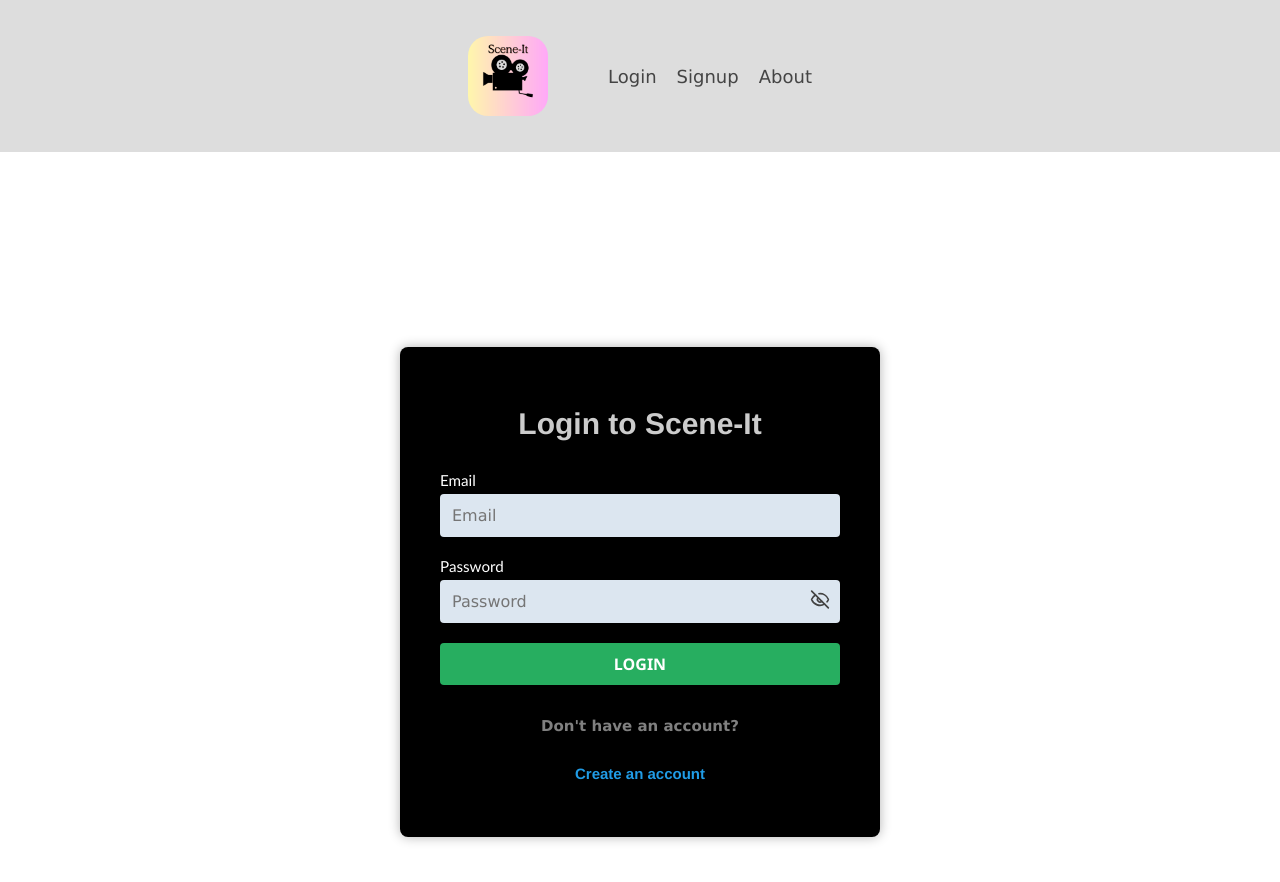
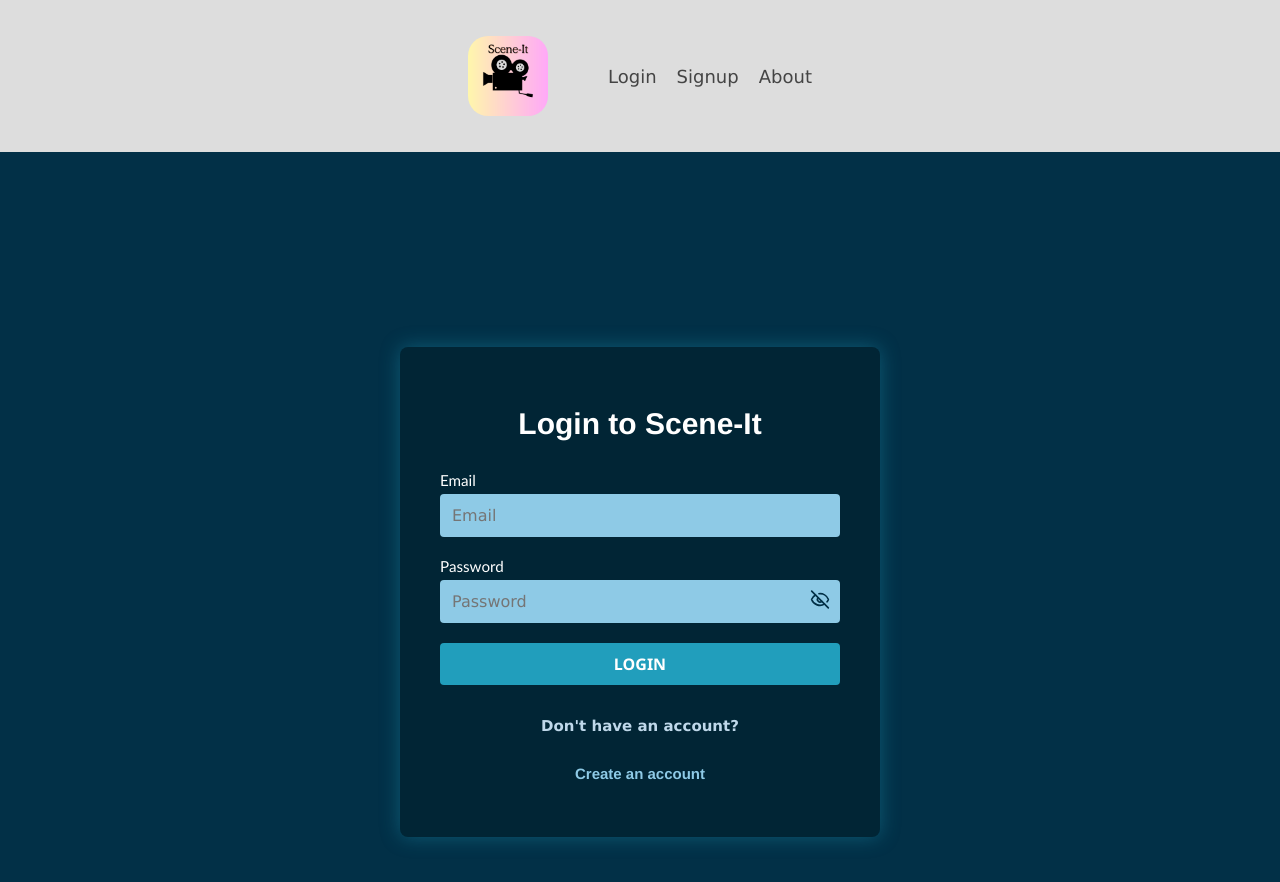
Before and after one commit to Krrithik/AppDev3390-FinalProject, a Vue app in the folder frontend/: page /login in a window 1280 px wide. Shown: the top 882 px of the page. Built offline with nearby package versions, Linux system fonts and the light colour scheme; the HTML template or start-up script is replaced by a standard one.

Commit message:
finished coloring on the non-user pages

```diff
--- a/frontend/src/views/AboutPage.vue
+++ b/frontend/src/views/AboutPage.vue
@@ -112,6 +112,8 @@ onMounted(() => {
     gap: 50px;
     padding: 80px 20px;
     font-family: sans-serif;
+    background-color: #023047;
+    color: #ffffff;
 }
 
 .spinnerOverlay {
@@ -147,7 +149,7 @@ onMounted(() => {
 }
 
 .sideBarContent {
-    border-right: 1px solid #ccc;
+    border-right: 1px solid #8ECAE6;
     padding-right: 20px;
     display: inline-block;
     font-family: 'Segoe UI', Tahoma, Geneva, Verdana, sans-serif;
@@ -161,12 +163,12 @@ onMounted(() => {
 
 .sideBar li {
     margin-bottom: 12px;
-    color: #444;
+    color: #EAFBFC;
     cursor: pointer;
 }
 
 .sideBar li:hover {
-    color: #209CE6;
+    color: #FB8500;
 }
 
 .sideBar a {
@@ -180,7 +182,7 @@ onMounted(() => {
 
 .sideBar a:hover {
     text-decoration: none;
-    color: #209CE6;
+    color: #FB8500;
 }
 
 .aboutMain {
@@ -196,17 +198,17 @@ onMounted(() => {
 .block h2 {
     font-size: 25px;
     margin-bottom: 12px;
-    color: #111;
-    border-bottom: 1px solid #ccc;
+    color: #FB8500;
+    border-bottom: 1px solid #8ECAE6;
     padding-bottom: 8px;
-    font-family:'Lucida Sans', 'Lucida Sans Regular', 'Lucida Grande', 'Lucida Sans Unicode', Geneva, Verdana, sans-serif;
+    font-family: 'Lucida Sans', 'Lucida Sans Regular', 'Lucida Grande', 'Lucida Sans Unicode', Geneva, Verdana, sans-serif;
 }
 
 .block p {
     font-size: 15px;
     line-height: 1.6;
-    color: #333;
+    color: #EAFBFC;
     margin-bottom: 12px;
-    font-family:Cambria, Cochin, Georgia, Times, 'Times New Roman', serif;
+    font-family: Cambria, Cochin, Georgia, Times, 'Times New Roman', serif;
 }
 </style>
--- a/frontend/src/views/LoginPage.vue
+++ b/frontend/src/views/LoginPage.vue
@@ -85,9 +85,9 @@ onMounted(() => {
    justify-content: center;
    align-items: center;
    height: 100vh;
-   background-color: white;
    padding: 40px;
    gap: 20px;
+   background-color: #023047;
 }
 
 .spinnerOverlay {
@@ -119,7 +119,7 @@ onMounted(() => {
 }
 
 .loginBar {
-   background-color: black;
+   background-color: #012535;
    padding: 40px;
    border-radius: 8px;
    width: 100%;
@@ -127,18 +127,18 @@ onMounted(() => {
    display: flex;
    flex-direction: column;
    gap: 20px;
-   box-shadow: 0 0 12px rgba(0, 0, 0, 0.3);
+   box-shadow: 0 0 20px rgba(33, 158, 188, 0.4);
    justify-content: center;
    align-items: center;
    text-align: center;
 }
 
 .formTitle {
-   color: #ccc;
+   color: #ffffff;
    font-size: 30px;
    text-align: center;
    margin-bottom: 10px;
-   font-family:'Franklin Gothic Medium', 'Arial Narrow', Arial, sans-serif;
+   font-family: 'Franklin Gothic Medium', 'Arial Narrow', Arial, sans-serif;
 }
 
 .inputGroup {
@@ -150,11 +150,11 @@ onMounted(() => {
 }
 
 .inputLabel {
-   color: white;
+   color: #ffffff;
    margin-bottom: 5px;
    font-size: 0.95rem;
    font-weight: 500;
-   font-family:'Gill Sans', 'Gill Sans MT', Calibri, 'Trebuchet MS', sans-serif;
+   font-family: 'Gill Sans', 'Gill Sans MT', Calibri, 'Trebuchet MS', sans-serif;
 }
 
 .passwordInputWrapper {
@@ -167,10 +167,10 @@ onMounted(() => {
    border-radius: 4px;
    border: none;
    font-size: 1rem;
-   background-color: #dce6f0;
+   background-color: #8ECAE6;
    width: 100%;
    box-sizing: border-box;
-   font-family:Verdana, Geneva, Tahoma, sans-serif;
+   font-family: Verdana, Geneva, Tahoma, sans-serif;
 }
 
 .passwordInputWrapper .loginInput {
@@ -191,15 +191,15 @@ onMounted(() => {
    border: none;
    padding: 0;
    cursor: pointer;
-   color: #444;
+   color: #023047;
 }
 
 .loginInput:focus {
-   outline: 2px solid #a696c8;
+   outline: 2px solid #219EBC;
 }
 
 .loginButton {
-   background-color: #27ae60;
+   background-color: #219EBC;
    color: white;
    border: none;
    padding: 10px 20px;
@@ -209,31 +209,31 @@ onMounted(() => {
    cursor: pointer;
    width: 400px;
    transition: background-color 0.3s ease;
-   font-family:'Segoe UI', Tahoma, Geneva, Verdana, sans-serif;
+   font-family: 'Segoe UI', Tahoma, Geneva, Verdana, sans-serif;
 }
 
 .loginButton:hover {
-   background-color: #1b7641;
+   background-color: #FB8500;
 }
 
 .redirectHeader {
-   color: gray;
+   color: #BFD8EA;
    height: 1px;
    font-size: 15px;
-   font-family:'Lucida Sans', 'Lucida Sans Regular', 'Lucida Grande', 'Lucida Sans Unicode', Geneva, Verdana, sans-serif;
+   font-family: 'Lucida Sans', 'Lucida Sans Regular', 'Lucida Grande', 'Lucida Sans Unicode', Geneva, Verdana, sans-serif;
 }
 
 .dontAccount {
-   color: #209CE6;
+   color: #8ECAE6;
    text-decoration: none;
    cursor: pointer;
    font-size: 15px;
-   font-family:'Franklin Gothic Medium', 'Arial Narrow', Arial, sans-serif;
+   font-family: 'Franklin Gothic Medium', 'Arial Narrow', Arial, sans-serif;
 }
 
 .dontAccount:hover {
    transform: scale(1.05);
-   text-shadow: 0 0 15px white, 0 0 25px #209CE6;
+   text-shadow: 0 0 15px white, 0 0 25px #FFB703;
    transition: all 0.3s ease;
 }
 
--- a/frontend/src/views/SignupPage.vue
+++ b/frontend/src/views/SignupPage.vue
@@ -117,7 +117,7 @@ onMounted(() => {
   justify-content: center;
   align-items: center;
   height: 100vh;
-  background-color: white;
+  background-color: #023047;
 }
 
 .spinnerOverlay {
@@ -149,7 +149,7 @@ onMounted(() => {
 }
 
 .signupForm {
-  background-color: black;
+  background-color: #012535;
   padding: 40px;
   border-radius: 8px;
   width: 100%;
@@ -157,11 +157,11 @@ onMounted(() => {
   display: flex;
   flex-direction: column;
   gap: 20px;
-  box-shadow: 0 0 12px rgba(0, 0, 0, 0.3);
+  box-shadow: 0 0 20px rgba(33, 158, 188, 0.4);
 }
 
 .formTitle {
-  color: #ccc;
+  color: #ffffff;
   font-size: 30px;
   text-align: center;
   margin-bottom: 10px;
@@ -174,7 +174,7 @@ onMounted(() => {
 }
 
 .inputLabel {
-  color: white;
+  color: #ffffff;
   margin-bottom: 5px;
   font-size: 0.95rem;
   font-weight: 500;
@@ -186,7 +186,8 @@ onMounted(() => {
   border-radius: 4px;
   border: none;
   font-size: 1rem;
-  background-color: #dce6f0;
+  background-color: #8ECAE6;
+  color: #000;
   width: 100%;
   box-sizing: border-box;
   font-family: Verdana, Geneva, Tahoma, sans-serif;
@@ -215,7 +216,7 @@ onMounted(() => {
   border: none;
   padding: 0;
   cursor: pointer;
-  color: #444;
+  color: #023047;
 }
 
 .signupForm input {
@@ -223,15 +224,17 @@ onMounted(() => {
   border-radius: 4px;
   border: none;
   font-size: 1rem;
-  background-color: #dce6f0;
+  color: #000;
+  background-color: #8ECAE6;
 }
 
+.loginIInput:focus,
 .signupForm input:focus {
-  outline: 2px solid #a696c8;
+  outline: 2px solid #219EBC;
 }
 
 .signUpButton {
-  background-color: #27ae60;
+  background-color: #219EBC;
   color: white;
   border: none;
   padding: 12px;
@@ -244,7 +247,7 @@ onMounted(() => {
 }
 
 .signUpButton:hover {
-  background-color: #1b7641;
+  background-color: #FB8500;
 }
 
 .errorMsg {
```
